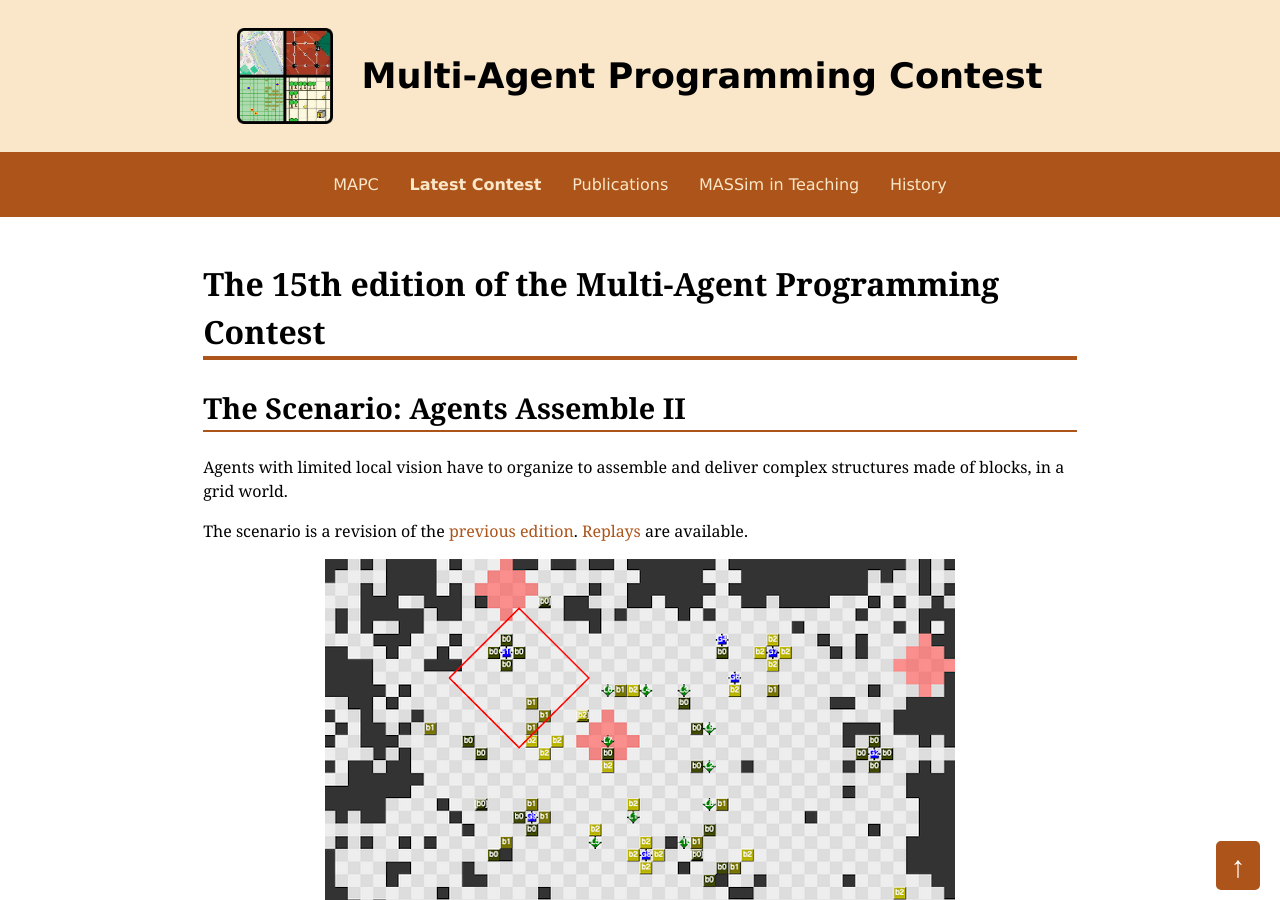
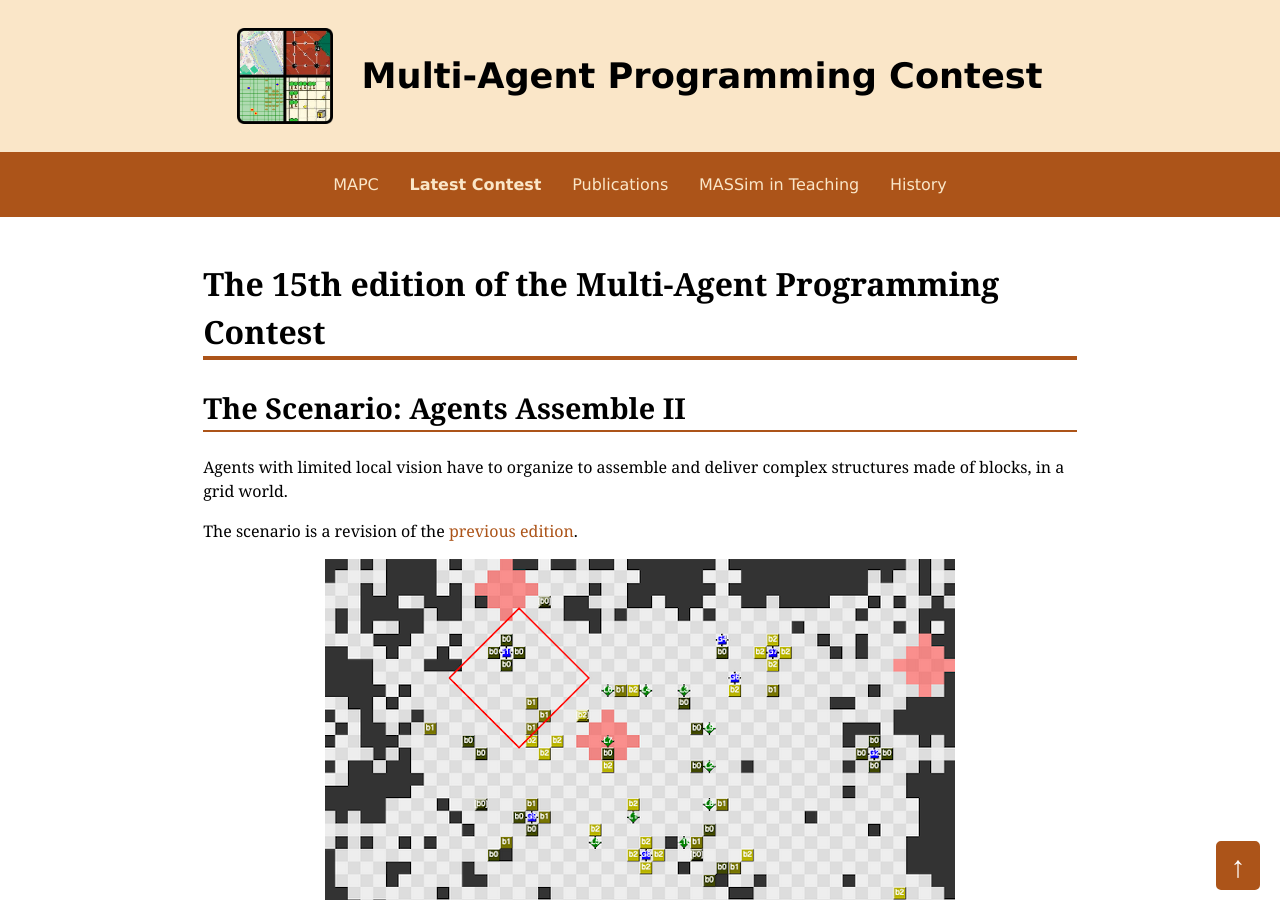
Before and after one commit to agentcontest/agentcontest.github.io, a Jekyll site: the page built from 2020/index.md, in a window 1280 px wide and 900 px high. Built offline with Jekyll 4.4.1, drawn with Linux system fonts in a browser that asks for light colours.

Commit message:
no need to link to previous replays anymore

```diff
--- a/2020/index.md
+++ b/2020/index.md
@@ -11,7 +11,6 @@ Agents with limited local vision have to organize to assemble and deliver
 complex structures made of blocks, in a grid world.
 
 The scenario is a revision of the [previous edition](/2019/).
-[Replays](/2019/#replays) are available.
 
 ![Agents Assemble](/2019/banner.png){:width="630" height="342"}
 
```
